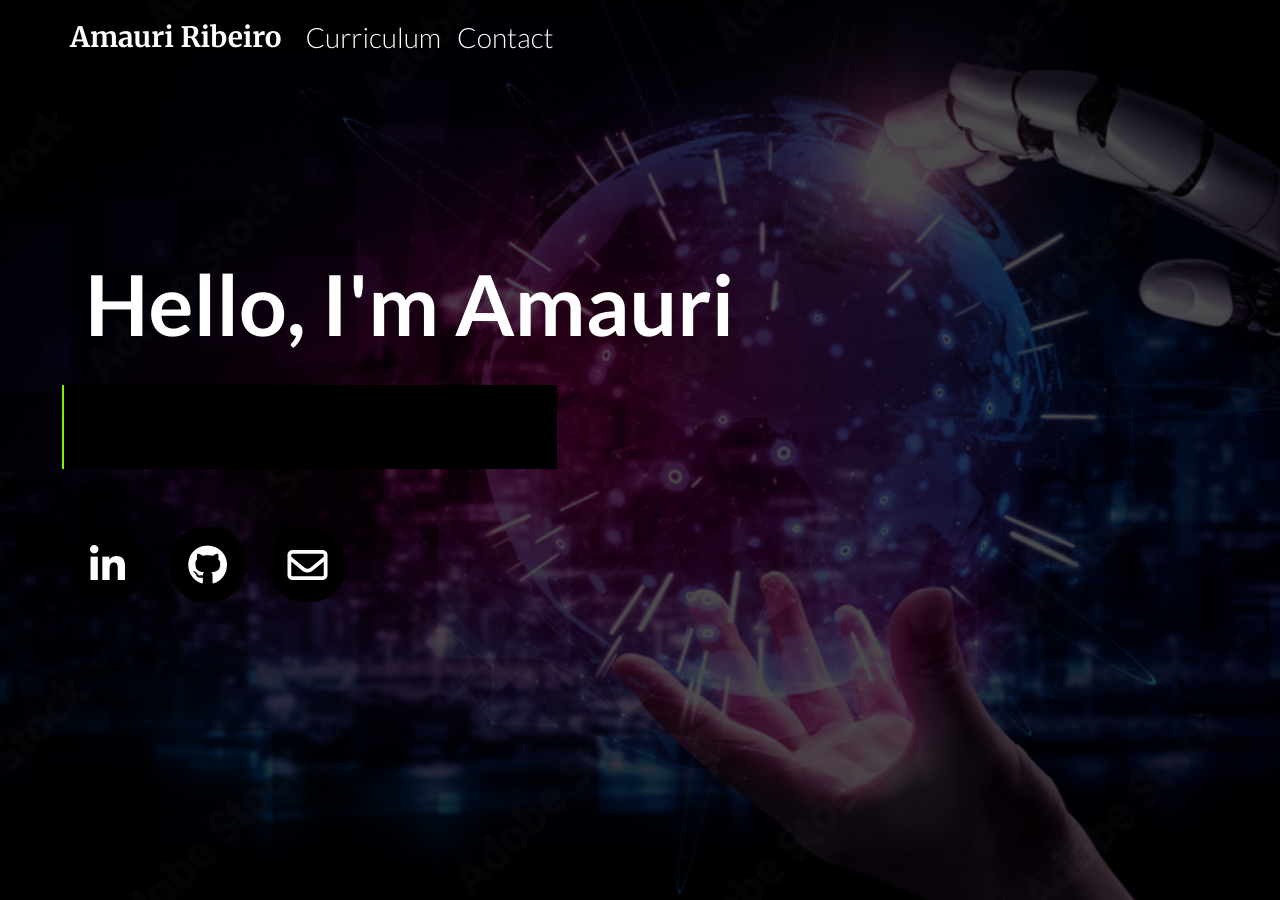
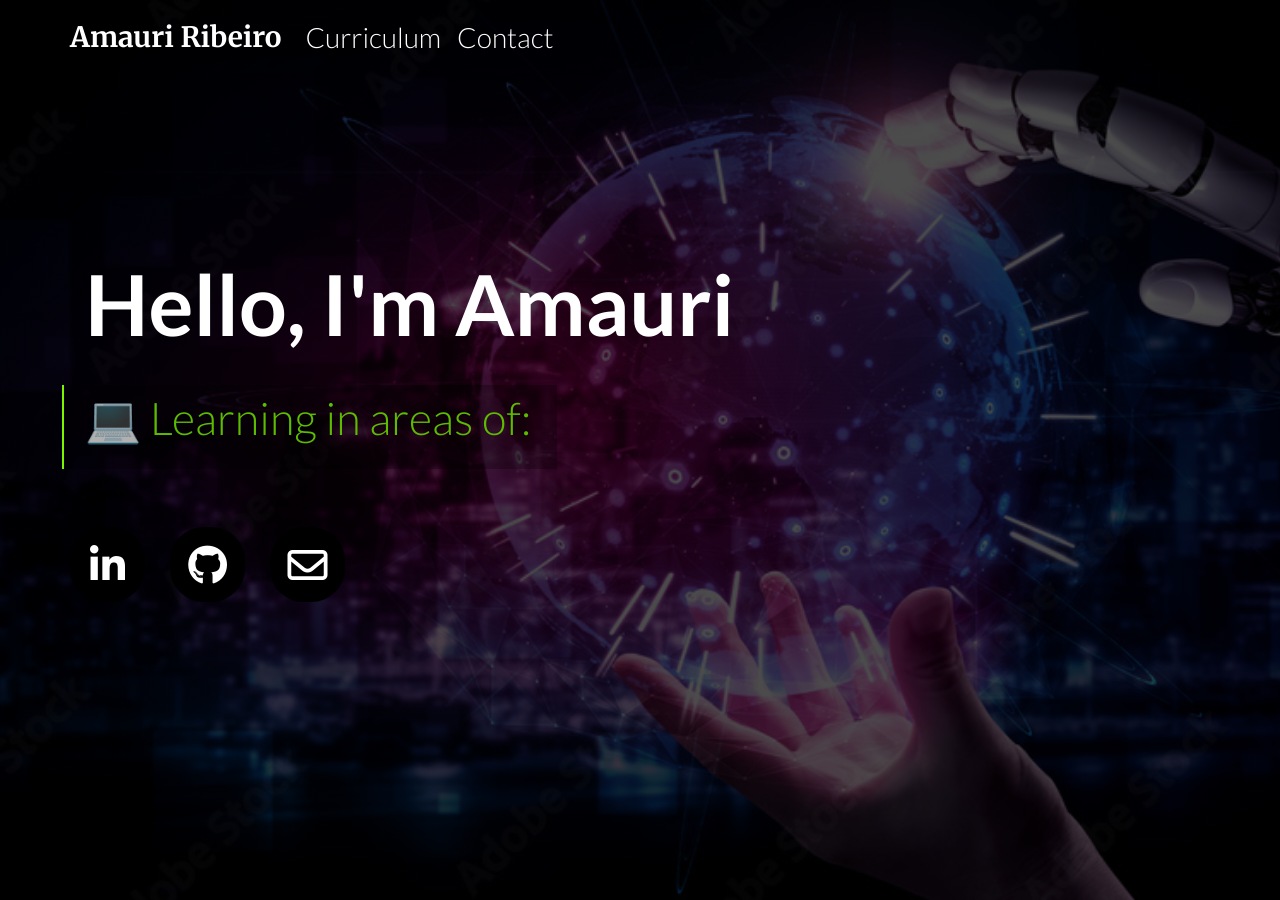
Before and after one commit to Ribeirosk8/ribeirosk8.github.io, a Jekyll site: the page built from index.html, in a window 1280 px wide. Built offline with Jekyll 4.4.1, drawn with Linux system fonts in a browser that asks for light colours; nearby versions of some CDN libraries.

Commit message:
Update index.html

```diff
--- a/index.html
+++ b/index.html
@@ -53,7 +53,7 @@
     right: -10px;
     animation: cursor .8s infinite, digita 20s steps(15) infinite;
     width: calc(100% + 18px);
-    background-color:  black;
+    background-color:  rgba(0, 0, 0, 0.261);
 
 
 }
```
